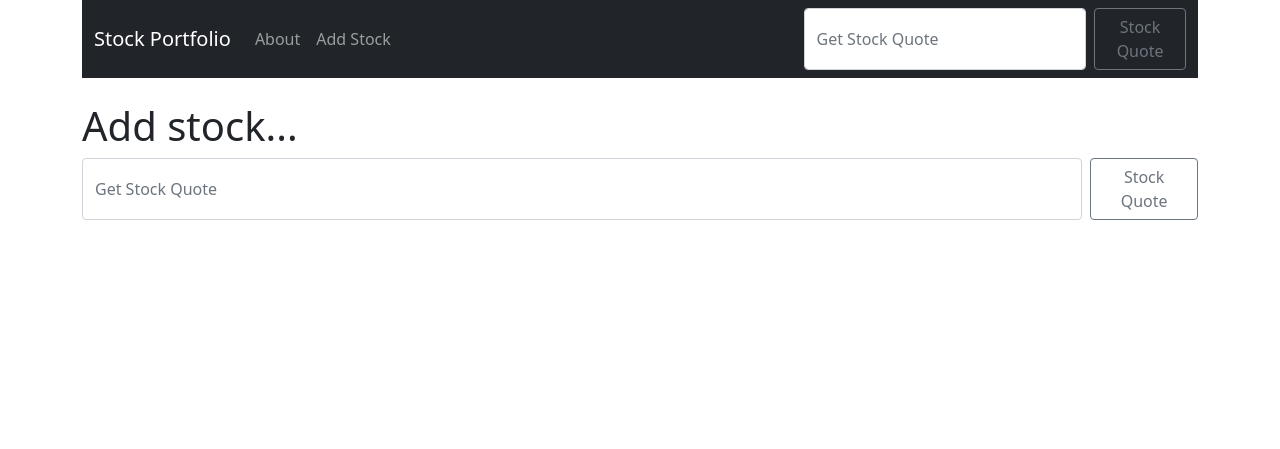
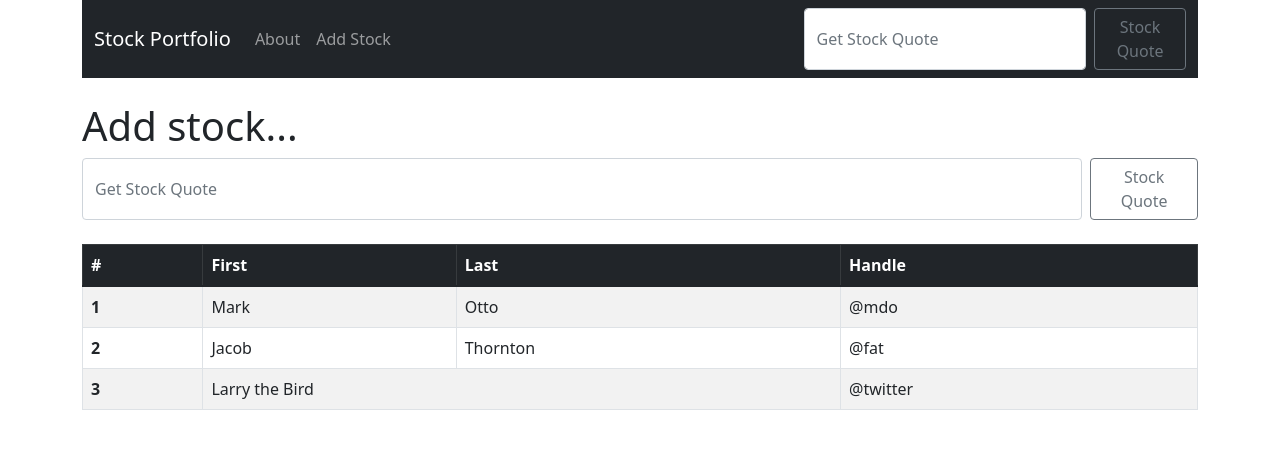
Before and after one commit to erickvivas415/stockapp, a Django app: template stock_project/quotes/templates/add_stock.html in a window 1280 px wide. Shown: the top 449 px of the page. Run offline with Django 3.2, Linux system fonts and the light colour scheme; the template is opened without the code that fills it, so the values that code supplies are empty.

Commit message:
Table added

```diff
--- a/stock_project/quotes/templates/add_stock.html
+++ b/stock_project/quotes/templates/add_stock.html
@@ -10,6 +10,37 @@
 </form>
 
 <br/>
+
+<table class="table table-striped table-bordered table-hover">
+    <thead class="table-dark">
+        <tr>
+            <th scope="col">#</th>
+            <th scope="col">First</th>
+            <th scope="col">Last</th>
+            <th scope="col">Handle</th>
+        </tr>
+    </thead>
+    <tbody>
+        <tr>
+            <th scope="row">1</th>
+            <td>Mark</td>
+            <td>Otto</td>
+            <td>@mdo</td>
+        </tr>
+        <tr>
+            <th scope="row">2</th>
+            <td>Jacob</td>
+            <td>Thornton</td>
+            <td>@fat</td>
+        </tr>
+        <tr>
+            <th scope="row">3</th>
+            <td colspan="2">Larry the Bird</td>
+            <td>@twitter</td>
+        </tr>
+    </tbody>
+</table>
+
 {% for item in ticker %}
     Ticker: {{ item }} <a href="{% url 'delete_stock' item.id %}">Delete</a><br/>
 {% endfor %}
```
